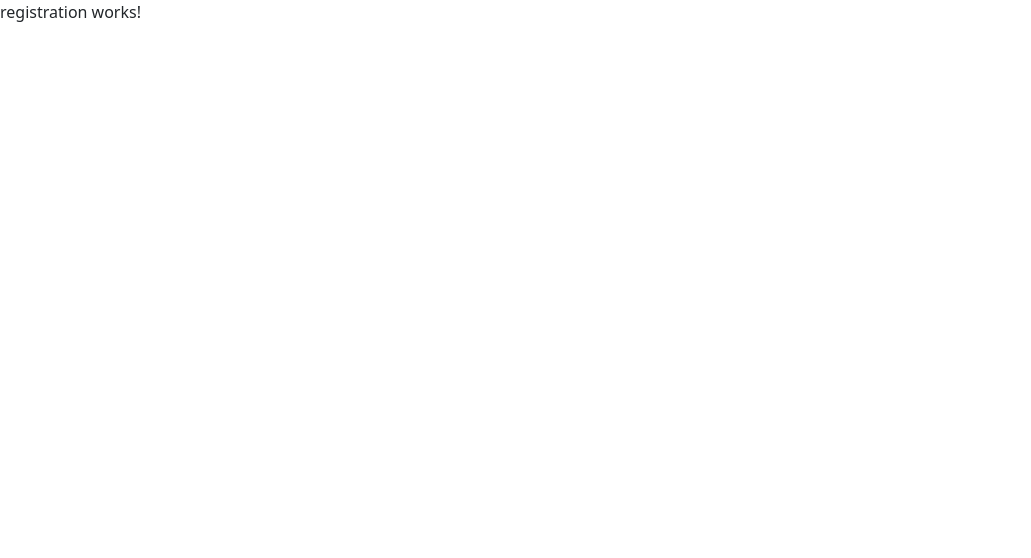
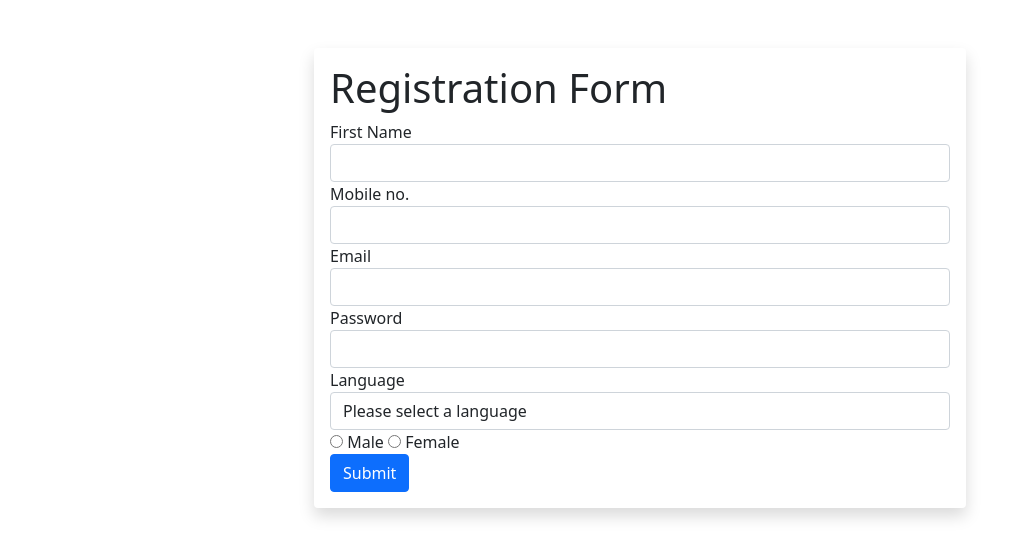
Before and after one commit to bacancy-parthsardhara/cypress-testing-angular, an Angular app: page /registration in a window 1280 px wide. Shown: the top 558 px of the page, without its empty margins (0-1031 px from the left). Built offline with nearby package versions, Linux system fonts and the light colour scheme.

Commit message:
Registration page with reactive form valiation

```diff
--- a/src/app/components/login/login.component.ts
+++ b/src/app/components/login/login.component.ts
@@ -20,7 +20,7 @@ export class LoginComponent implements OnInit {
     console.log('Button is working :>> ', form.valid, form.value);
     if(form.valid) {
       this.isSubmitted = !this.isSubmitted;
-      this.router.navigate(['dashboard'])
+      this.router.navigate(['dashboard']);
     }
   }
 }
--- a/src/app/components/registration/registration.component.html
+++ b/src/app/components/registration/registration.component.html
@@ -1 +1,61 @@
-<p>registration works!</p>
+<div class="row justify-content-center pt-5">
+    <div class="col-sm-6 p-3 rounded shadow">
+        <h1>Registration Form</h1>
+        <form [formGroup]="myform" (ngSubmit)="onSubmit()">
+            <div class="form-group">
+                <label>First Name</label>
+                <input type="text" class="form-control" formControlName="name"
+                    [ngClass]="{ 'has-danger': f.name.invalid && f.name.dirty, 'has-success': f.name.valid && f.name.dirty }">
+                <div class="text-danger" *ngIf="f.name.invalid && f.name.touched">First Name is invalid.</div>
+            </div>
+
+            <div class="form-group">
+                <label>Mobile no.</label>
+                <input type="text" class="form-control" formControlName="mobileNo"
+                    [ngClass]="{ 'has-danger': f.mobileNo.invalid && f.mobileNo.dirty, 'has-success': f.mobileNo.valid && f.mobileNo.dirty }">
+                <div *ngIf="f.mobileNo.errors && f.mobileNo.touched">
+                    <div class="text-danger" *ngIf="f.mobileNo.errors.required"> Mobile no is required.</div>
+                    <div class="text-danger" *ngIf="f.mobileNo.invalid && f.mobileNo.touched"> Mobile no is invalid.</div>
+                </div>
+            </div>
+
+            <div class="form-group">
+                <label>Email</label>
+                <input type="email" class="form-control" formControlName="email"
+                    [ngClass]="{ 'has-danger': f.email.invalid && f.email.dirty, 'has-success': f.email.valid && f.email.dirty }">
+                <div *ngIf="f.email.errors && f.email.touched">
+                    <div class="text-danger" *ngIf="f.email">Email is required.</div>
+                    <div class="text-danger" *ngIf="f.email.invalid">Email is invalid</div>
+                </div>
+
+            </div>
+
+            <div class="form-group">
+                <label>Password</label>
+                <input type="password" class="form-control" formControlName="password"
+                    [ngClass]="{ 'has-danger': f.password.invalid && f.password.dirty, 'has-success': f.password.valid && f.password.dirty }">
+                <div class="text-danger" *ngIf="f.password.invalid && f.password.touched"> Password is invalid. </div>
+                <div class="text-danger" *ngIf="f.password.invalid && f.password.errors?.minlength"> Minlength is 6. </div>
+            </div>
+
+            <div class="form-group">
+                <label>Language</label>
+                <select class="form-control" formControlName="language"
+                    [ngClass]="{ 'has-danger': f.language.invalid && f.language.dirty, 'has-success': f.language.valid && f.language.dirty }">
+                    <option value="">Please select a language</option>
+                    <option *ngFor="let lang of langs" [value]="lang">
+                        {{lang}}
+                    </option>
+                </select>
+            </div>
+
+            <div class="form-group">
+                <input type="radio" formControlName="gender" value="male"> Male
+                <input type="radio" formControlName="gender" value="female"> Female
+            </div>
+
+            <button class="btn btn-primary">Submit</button>
+
+        </form>
+    </div>
+</div>
--- a/src/app/components/registration/registration.component.ts
+++ b/src/app/components/registration/registration.component.ts
@@ -1,4 +1,6 @@
 import { Component, OnInit } from '@angular/core';
+import { FormGroup, FormControl, Validators } from "@angular/forms";
+import { Router } from '@angular/router';
 
 @Component({
   selector: 'app-registration',
@@ -6,10 +8,40 @@ import { Component, OnInit } from '@angular/core';
   styleUrls: ['./registration.component.scss']
 })
 export class RegistrationComponent implements OnInit {
+  public langs: string[] = [
+    'English',
+    'Gujarati',
+    'French',
+    'German',
+  ]
 
-  constructor() { }
+  public myform!: FormGroup;
 
-  ngOnInit(): void {
+  constructor(private router: Router) { }
+
+  ngOnInit() {
+    this.myform = new FormGroup({
+      name: new FormControl('', Validators.required),
+      email: new FormControl('', [
+        Validators.required,
+        Validators.pattern("[a-zA-Z0-9_\.\+-]+@[a-zA-Z0-9-]+\.[a-zA-Z0-9-\.]+")
+      ]),
+      password: new FormControl('', [Validators.required, Validators.minLength(6)]),
+      language: new FormControl("", Validators.required),
+      gender: new FormControl('', Validators.required),
+      mobileNo: new FormControl('', [
+        Validators.required,
+        Validators.maxLength(10),
+        Validators.minLength(10)]),
+    });
   }
 
+  get f() { return this.myform.controls; }
+
+  public onSubmit() {
+    if (this.myform.valid) {
+      console.log("MyForm value :::", this.myform.value);
+      this.router.navigate(['dashboard'])
+    }
+  }
 }
```
